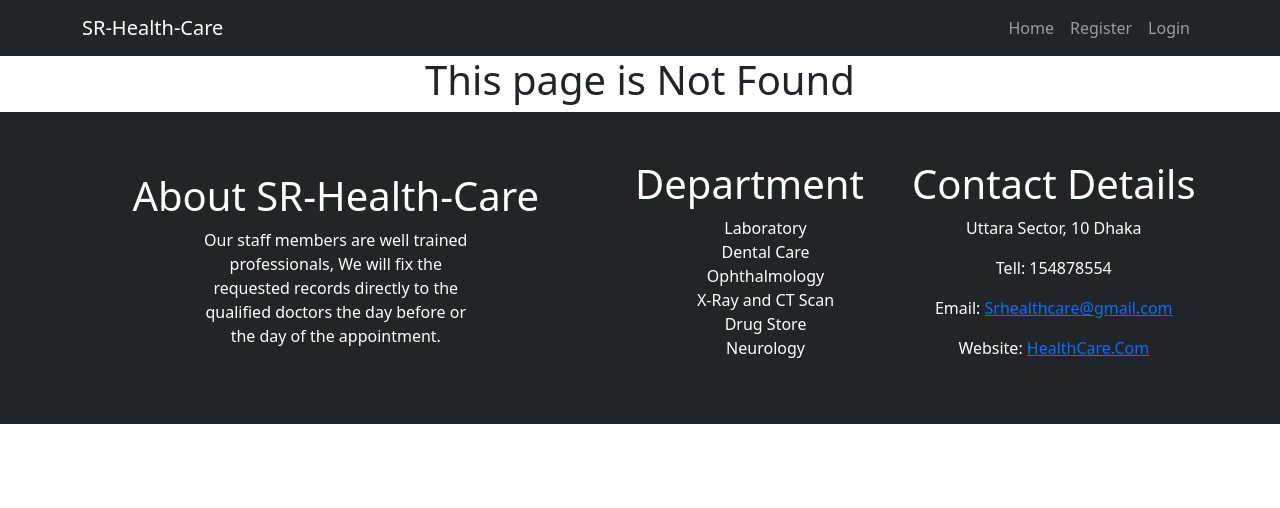
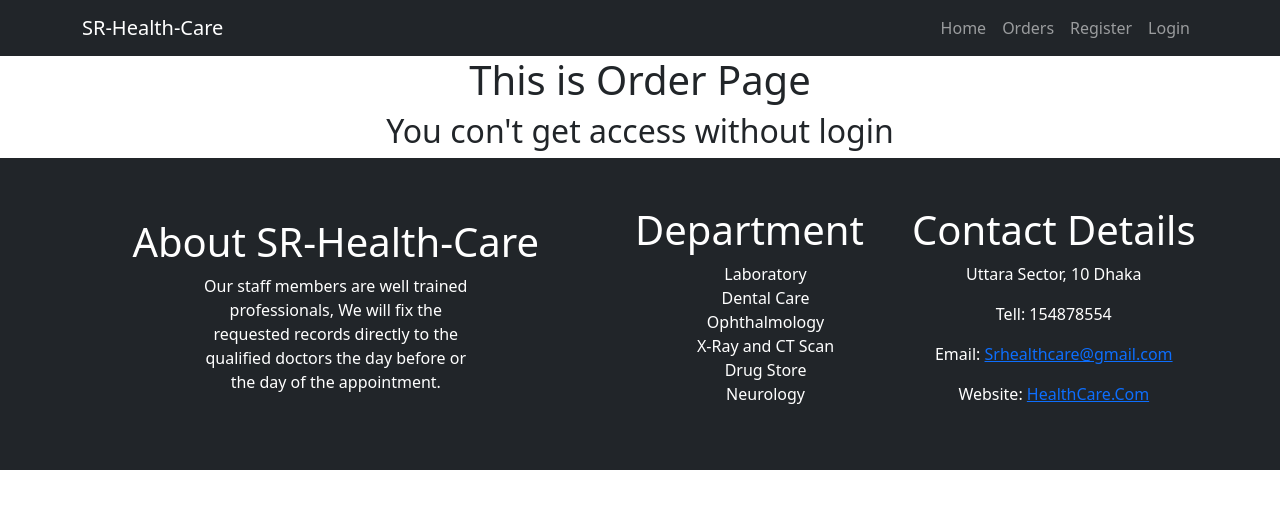
Before and after one commit to Sadik182/SR-Health-Care, a React (Create React App) app: page /orders in a window 1280 px wide. Shown: the top 508 px of the page. Built offline with nearby package versions, Linux system fonts and the light colour scheme; no server answers.

Commit message:
login and logout done

```diff
--- a/package.json
+++ b/package.json
@@ -14,7 +14,8 @@
     "react": "^17.0.2",
     "react-bootstrap": "^2.0.0-rc.1",
     "react-dom": "^17.0.2",
-    "react-router-dom": "^5.3.0",
+    "react-firebase-hooks": "^5.0.3",
+    "react-router-dom": "^6.3.0",
     "react-scripts": "4.0.3",
     "web-vitals": "^1.1.2"
   },
--- a/src/App.js
+++ b/src/App.js
@@ -4,11 +4,13 @@ import "bootstrap/dist/css/bootstrap.min.css";
 import Header from "./components/Header/Header";
 import Home from "./components/Home/Home";
 import Footer from "./components/Footer/Footer";
-import { BrowserRouter as Router, Switch, Route } from "react-router-dom";
+import { BrowserRouter as Router, Routes, Route } from "react-router-dom";
 import NotFound from "./components/NotFound/NotFound";
 import Login from "./components/Login/Login";
 import AuthProvider from "./context/AuthProvider";
 import Register from "./components/Register/Register";
+import RequireAuth from "./components/RequireAuth/RequireAuth";
+import Orders from "./components/Orders/Orders";
 
 function App() {
   return (
@@ -16,23 +18,18 @@ function App() {
       <AuthProvider>
         <Router>
           <Header></Header>
-          <Switch>
-            <Route exact path="/">
-              <Home></Home>
-            </Route>
-            <Route path="/home">
-              <Home></Home>
-            </Route>
-            <Route path="/login">
-              <Login></Login>
-            </Route>
-            <Route path="/register">
-              <Register></Register>
-            </Route>
-            <Route path="*">
-              <NotFound></NotFound>
-            </Route>
-          </Switch>
+          <Routes>
+            <Route path="/" element={<Home></Home>} />
+            <Route path="/home" element={<Home></Home>} />
+            <Route path="/orders" element={
+              <RequireAuth>
+                <Orders></Orders>
+              </RequireAuth>
+            } />
+            <Route path="/login" element={<Login></Login>} />
+            <Route path="/register" element={<Register></Register>}/>
+            <Route path="*" element={<NotFound></NotFound>}/>
+          </Routes>
           <Footer></Footer>
         </Router>
       </AuthProvider>
--- a/src/components/Header/Header.js
+++ b/src/components/Header/Header.js
@@ -13,13 +13,16 @@ const Header = () => {
             <Nav.Link as={Link} to="/home">
               Home
             </Nav.Link>
+            <Nav.Link as={Link} to="/orders">
+              Orders
+            </Nav.Link>
             <Nav.Link as={Link} to="/register">
               Register
             </Nav.Link>
             <span style={{color: 'white', marginTop: '8px'}}>{user.displayName && user.displayName}</span>
             {
               user?.uid ?
-              <Nav.Link as={Link} onClick={logOut}>
+              <Nav.Link as={Link} onClick={logOut} to="home">
                   Log Out
               </Nav.Link> :
               <Nav.Link as={Link} to="/login#login">
--- a/src/components/Login/Login.js
+++ b/src/components/Login/Login.js
@@ -1,18 +1,19 @@
 import React from "react";
 import { Button, Form } from "react-bootstrap";
-import { Link, useLocation, useHistory } from "react-router-dom";
+import { Link, useLocation, useNavigate } from "react-router-dom";
 import useAuth from "../../hooks/useAuth";
 import "./Login.css";
 
 const Login = () => {
   const { signInUsingGoogle } = useAuth();
   const location = useLocation();
-  const history = useHistory();
+  const navigate = useNavigate();
+  // const history = useHistory();
   const redirect_uri = location.state?.from || "/home";
 
   const handleGoogleLogin = () => {
     signInUsingGoogle().then((result) => {
-      history.push(redirect_uri);
+      navigate(redirect_uri, {replace: true});
     });
   };
   return (
--- /dev/null
+++ b/src/components/Orders/Orders.js
@@ -0,0 +1,12 @@
+import React from 'react';
+
+const Orders = () => {
+    return (
+        <div>
+            <h1>This is Order Page</h1>
+            <h2>You con't get access without login</h2>
+        </div>
+    );
+};
+
+export default Orders;
--- a/src/components/Register/Register.js
+++ b/src/components/Register/Register.js
@@ -1,18 +1,19 @@
 import React from "react";
 import { Form, Button } from "react-bootstrap";
-import { Link, useLocation, useHistory } from "react-router-dom";
+import { Link, useLocation, useNavigate } from "react-router-dom";
 import useAuth from "../../hooks/useAuth";
 import "./Register.css";
 
 const Register = () => {
   const { signInUsingGoogle } = useAuth();
   const location = useLocation();
-  const history = useHistory();
+  // const history = useHistory();
+  const navigate = useNavigate();
   const redirect_uri = location.state?.from || "/home";
 
   const handleGoogleLogin = () => {
     signInUsingGoogle().then((result) => {
-      history.push(redirect_uri);
+      navigate.push(redirect_uri);
     });
   };
   return (
--- /dev/null
+++ b/src/components/RequireAuth/RequireAuth.js
@@ -0,0 +1,15 @@
+
+import React from 'react';
+import { Navigate, useLocation } from 'react-router-dom';
+
+import useFirebase from '../../hooks/useFirebase';
+const RequireAuth = ({children}) => {
+    const {user} = useFirebase();
+    const location = useLocation()
+    if(!user) {
+        return <Navigate to="/login" state={{from: location}} replace></Navigate>
+    }
+    return children;
+};
+
+export default RequireAuth;
```
Also changed, not shown: 1 other file (tests, documents, lock files or other folders).
